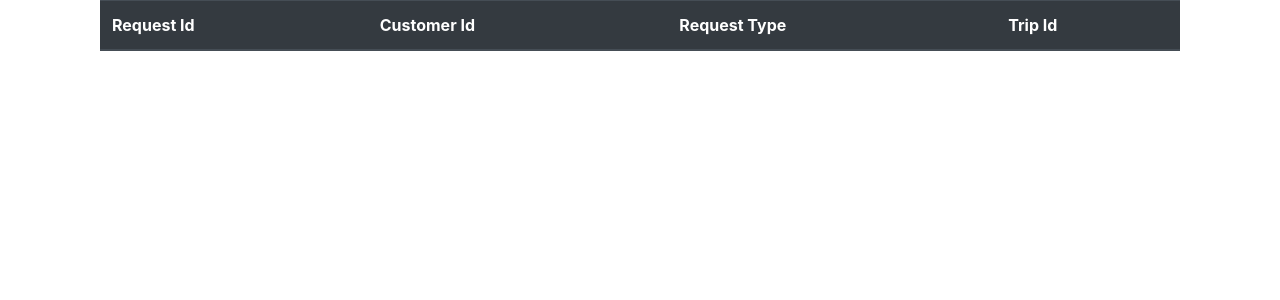
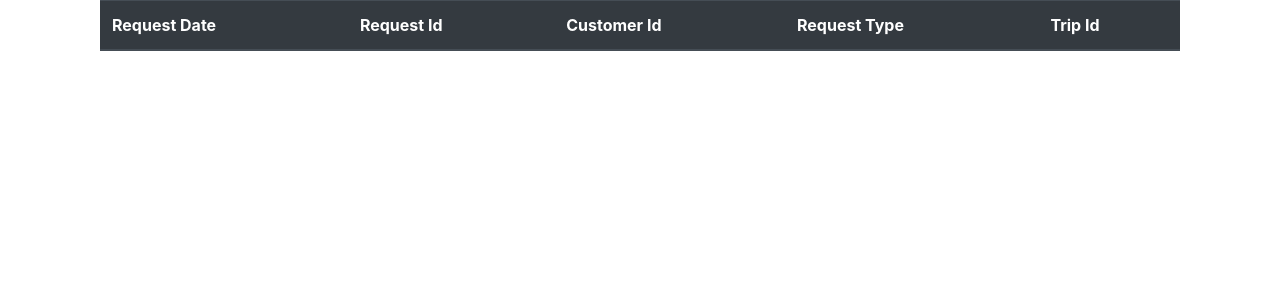
Before and after one commit to kailashmuralidharan/smartbin, a Django app: template Code/bin_manager/templates/demand.html in a window 1280 px wide. Shown: the part 112-412 px from the top of the page. Run offline with Django 3.2, Linux system fonts and the light colour scheme; the template is opened without the code that fills it, so the values that code supplies are empty; some libraries are stand-ins or nearby versions.

Commit message:
admin modifications
admin

```diff
--- a/Code/bin_manager/mgr_admintask/views.py
+++ b/Code/bin_manager/mgr_admintask/views.py
@@ -2,7 +2,7 @@ from django.shortcuts import render, get_object_or_404, redirect
 from django.views.generic import (TemplateView, ListView, DetailView, CreateView, UpdateView, FormView, DeleteView)
 from mgr_database.models import RequestDetail
 from mgr_admintask.adminindex import AdminIndex
-from mgr_database.models import  Route, Account, RequestDetail, Block, TruckDriver, Truck
+from django.utils import timezone
 from django.http import HttpResponse
 from django.urls import reverse_lazy, reverse
 from .view_route import createRoute, updateRoute, deleteRoute, listRoute
@@ -30,7 +30,7 @@ class RequestListView(ListView):
     template_name = 'demand.html'
 
     def get_queryset(self):
-        return RequestDetail.objects.filter(pickup_date = '2019-11-20')
+        return RequestDetail.objects.filter(pickup_date = timezone.now())
 
 
 # class viewCustomerDetails(ListView):
--- a/Code/bin_manager/templates/demand.html
+++ b/Code/bin_manager/templates/demand.html
@@ -5,6 +5,7 @@
 <div class="centerstage">
     <table class = "table">
     <thead class = "thead-dark">
+        <th>Request Date</th>
         <th>Request Id</th>
         <th>Customer Id</th>
         <th>Request Type</th>
@@ -15,6 +16,9 @@
         <div class="post">
             <tr>
                 <td>
+                    {{request.request_date}}
+                </td>
+                <td>
                     {{request.request_id}}
                 </td>
                 <td>
@@ -24,7 +28,7 @@
                     {{request.request_type}}
                 </td>
                 <td>
-                    {{request.bin_id}}
+                    {{request.trip}}
                 </td>
             </tr>
         </div>
```
Also changed, not shown: Code/bin_manager/db.sqlite3.
